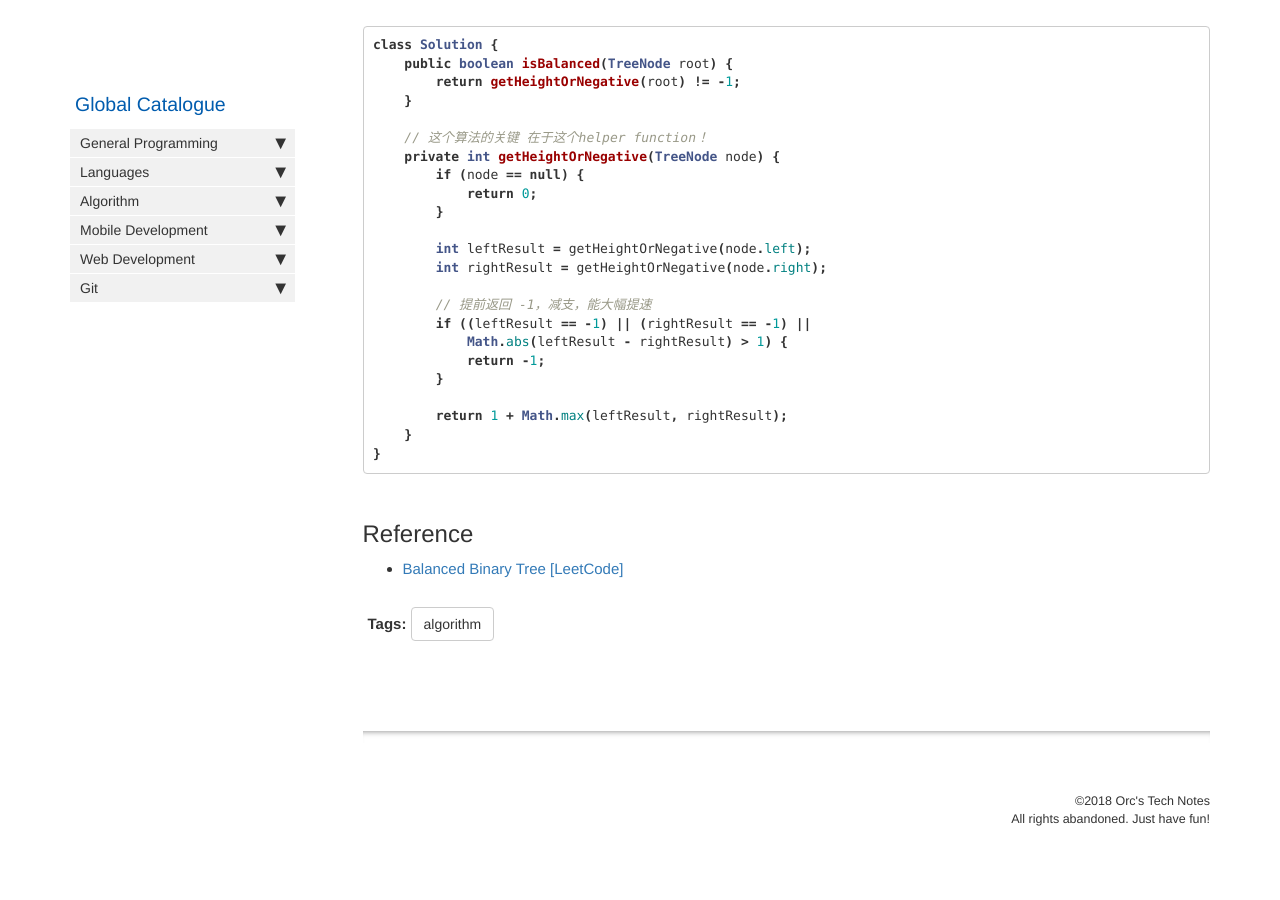
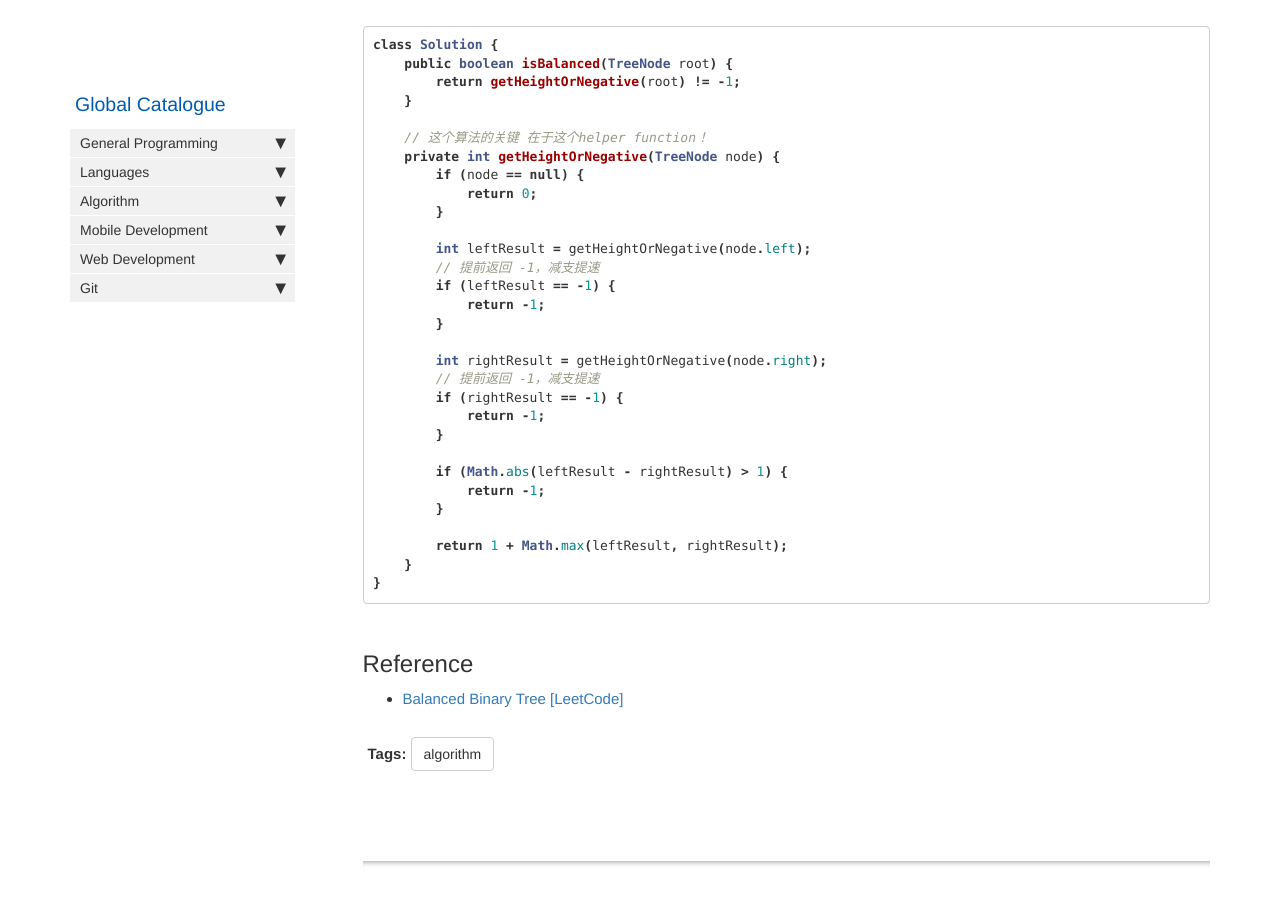
Before and after one commit to HungryOrc/hungryorc.github.io, a Jekyll site: the page built from pages/algorithm/algorithm_balanced_binary_tree.md, in a window 1280 px wide and 900 px high, scrolled down 910 px. Built offline with Jekyll 4.4.1, drawn with Linux system fonts in a browser that asks for light colours; nearby versions of some CDN libraries; comment, search, counter and statistics services are not loaded; before the commit the page ends 1789 px from its top, so only the background shows below that.

Commit message:
Update algorithm_balanced_binary_tree.md

```diff
--- a/pages/algorithm/algorithm_balanced_binary_tree.md
+++ b/pages/algorithm/algorithm_balanced_binary_tree.md
@@ -50,11 +50,18 @@ class Solution {
         }
 
         int leftResult = getHeightOrNegative(node.left);
+        // 提前返回 -1，减支提速
+        if (leftResult == -1) {
+            return -1;
+        }
+
         int rightResult = getHeightOrNegative(node.right);
+        // 提前返回 -1，减支提速
+        if (rightResult == -1) {
+            return -1;
+        }
 
-        // 提前返回 -1，减支，能大幅提速
-        if ((leftResult == -1) || (rightResult == -1) ||
-            Math.abs(leftResult - rightResult) > 1) {
+        if (Math.abs(leftResult - rightResult) > 1) {
             return -1;
         }
 
```
